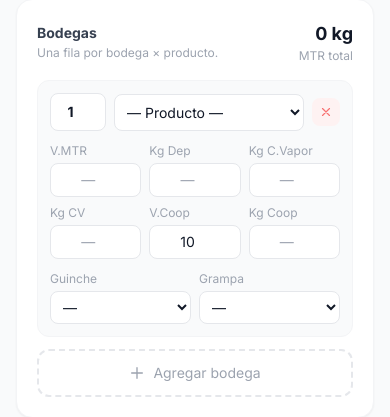
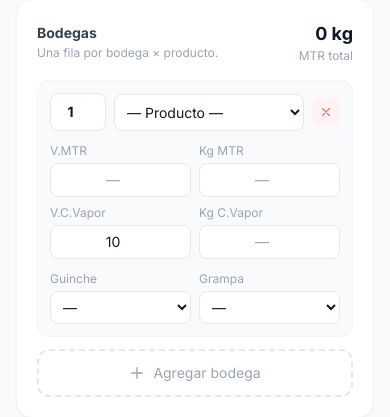
Before and after one commit to espina-jc-cloud/mtr-compras, a FastAPI app: template templates/operations/live/shift_form.html in a window 390 px wide. Shown: the part 721-1138 px from the top of the page. Run offline with FastAPI, Linux system fonts and the light colour scheme; the template is opened without the code that fills it: most values are stand-ins (such as "Sample title", 1, 10 or a date in 2020); some libraries are stand-ins or nearby versions.

Commit message:
Simplify bodega UI: remove V.Coop/Kg Coop/Dep/Kg CV from detail views
- shift_form.html: header + JS addBodegaRow now show only 8 fields
  (Bodega, Producto, V.MTR, Kg MTR, V.C.Vapor, Kg C.Vapor, Guinche, Grampa)
- shift_detail.html: per-product reconciliation, totals section, desktop table
  and mobile cards updated to match (removed Kg CV, V.Coop, Kg Coop cols;
  renamed Kg Dep→Kg MTR, V.Coop→V.C.Vapor)
- session_detail.html: product desglose now shows only Kg MTR + Kg C.Vapor +
  Total MTR (removed Depósito, Coop declarado, CV rows)

Co-Authored-By: Claude Sonnet 4.6 <noreply@anthropic.com>

```diff
--- a/templates/operations/live/shift_form.html
+++ b/templates/operations/live/shift_form.html
@@ -134,17 +134,15 @@
           <div class="text-xs text-gray-400">MTR total</div>
         </div>
       </div>
-      <div class="hidden sm:grid grid-cols-[3rem_1fr_5rem_5rem_5rem_5rem_4rem_4rem_5rem_5rem_2rem] gap-2 mb-2 px-1">
+      <div class="hidden sm:grid grid-cols-[3rem_1fr_5rem_5rem_5rem_5rem_4rem_4rem_2rem] gap-2 mb-2 px-1">
         <div class="text-xs font-semibold text-gray-400 text-center">Bod.</div>
         <div class="text-xs font-semibold text-gray-400">Producto</div>
         <div class="text-xs font-semibold text-gray-400 text-center">V.MTR</div>
-        <div class="text-xs font-semibold text-gray-400 text-center">Dep</div>
-        <div class="text-xs font-semibold text-gray-400 text-center">C.Vapor</div>
-        <div class="text-xs font-semibold text-gray-400 text-center">CV</div>
+        <div class="text-xs font-semibold text-gray-400 text-center">Kg MTR</div>
+        <div class="text-xs font-semibold text-gray-400 text-center">V.C.Vapor</div>
+        <div class="text-xs font-semibold text-gray-400 text-center">Kg C.Vapor</div>
         <div class="text-xs font-semibold text-gray-400 text-center">Gche.</div>
         <div class="text-xs font-semibold text-gray-400 text-center">Grpa.</div>
-        <div class="text-xs font-semibold text-gray-400 text-center">V.Coop</div>
-        <div class="text-xs font-semibold text-gray-400 text-center">Kg Coop</div>
         <div></div>
       </div>
       <div id="bodegas-container" class="space-y-2"></div>
@@ -388,17 +386,16 @@ function addBodegaRow(data) {
   // Desktop
   const gOpts = (sel) => `<option value="">—</option><option value="fiscal"${sel==='fiscal'?' selected':''}>Fiscal</option><option value="abordo"${sel==='abordo'?' selected':''}>A bordo</option>`;
   div.innerHTML = `
-  <div class="hidden sm:grid grid-cols-[3rem_1fr_5rem_5rem_5rem_5rem_4rem_4rem_5rem_5rem_2rem] gap-2 items-center bg-gray-50 rounded-xl px-3 py-2 border border-gray-100">
+  <div class="hidden sm:grid grid-cols-[3rem_1fr_5rem_5rem_5rem_5rem_4rem_4rem_2rem] gap-2 items-center bg-gray-50 rounded-xl px-3 py-2 border border-gray-100">
     <input name="bodega_${idx}_number" type="number" min="1" value="${rv(data,'bodega_number')}" placeholder="#" oninput="recalcBodega()" class="input-xs text-center font-bold">
     <select name="bodega_${idx}_product" class="input-xs">${productOptions(rv(data,'product'))}</select>
-    <input name="bodega_${idx}_viajes_mtr" type="number" min="0" value="${rv(data,'viajes_mtr')}" placeholder="—" class="input-xs text-center">
+    <input name="bodega_${idx}_viajes_mtr"    type="number" min="0" value="${rv(data,'viajes_mtr')}"        placeholder="—" class="input-xs text-center">
     <input name="bodega_${idx}_kg_deposito_mtr" type="number" min="0" value="${rv(data,'kg_deposito_mtr',0)}" oninput="recalcBodega()" class="input-xs text-center">
-    <input name="bodega_${idx}_kg_directo_mtr"  type="number" min="0" value="${rv(data,'kg_directo_mtr',0)}"  oninput="recalcBodega()" class="input-xs text-center">
-    <input name="bodega_${idx}_kg_cv_mtr"       type="number" min="0" value="${rv(data,'kg_cv_mtr',0)}"       oninput="recalcBodega()" class="input-xs text-center">
+    <input name="bodega_${idx}_viajes_coop"   type="number" min="0" value="${rv(data,'viajes_coop')}"       placeholder="—" class="input-xs text-center">
+    <input name="bodega_${idx}_kg_directo_mtr" type="number" min="0" value="${rv(data,'kg_directo_mtr',0)}" oninput="recalcBodega()" class="input-xs text-center">
     <select name="bodega_${idx}_tipo_guinche" class="input-xs text-center">${gOpts(rv(data,'tipo_guinche'))}</select>
     <select name="bodega_${idx}_tipo_grampa"  class="input-xs text-center">${gOpts(rv(data,'tipo_grampa'))}</select>
-    <input name="bodega_${idx}_viajes_coop"  type="number" min="0" value="${rv(data,'viajes_coop')}" placeholder="—" class="input-xs text-center">
-    <input name="bodega_${idx}_kg_coop"      type="number" min="0" value="${rv(data,'kg_coop')}"     oninput="recalcBodega()" placeholder="—" class="input-xs text-center">
+    <input type="hidden" name="bodega_${idx}_kg_cv_mtr"   value="0">
     <input type="hidden" name="bodega_${idx}_measurement" value="${rv(data,'measurement','fiscal')}">
     ${removeBtn()}
   </div>
@@ -409,14 +406,19 @@ function addBodegaRow(data) {
       <select name="bodega_${idx}_product" class="flex-1 border border-gray-200 rounded-lg px-2 py-2 text-sm focus:outline-none focus:ring-2 focus:ring-emerald-500 bg-white">${productOptions(rv(data,'product'))}</select>
       ${removeBtn()}
     </div>
-    <div class="grid grid-cols-3 gap-2">
-      ${['viajes_mtr','kg_deposito_mtr','kg_directo_mtr','kg_cv_mtr','viajes_coop','kg_coop'].map((f,fi) => {
-        const labels = ['V.MTR','Kg Dep','Kg C.Vapor','Kg CV','V.Coop','Kg Coop'];
-        const ev = fi>=1&&fi<=3?'oninput="recalcBodega()"':fi===5?'oninput="recalcBodega()"':'';
-        return `<div><div class="text-xs text-gray-400 mb-1">${labels[fi]}</div>
-        <input name="bodega_${idx}_${f}" type="number" min="0" value="${rv(data,f,fi>=1&&fi<=3?0:'')}" ${ev} placeholder="—"
-          class="w-full border border-gray-200 rounded-lg px-2 py-1.5 text-sm text-center focus:outline-none focus:ring-2 focus:ring-emerald-500 bg-white"></div>`;
-      }).join('')}
+    <div class="grid grid-cols-2 gap-2">
+      <div><div class="text-xs text-gray-400 mb-1">V.MTR</div>
+        <input name="bodega_${idx}_viajes_mtr" type="number" min="0" value="${rv(data,'viajes_mtr')}" placeholder="—"
+          class="w-full border border-gray-200 rounded-lg px-2 py-1.5 text-sm text-center focus:outline-none focus:ring-2 focus:ring-emerald-500 bg-white"></div>
+      <div><div class="text-xs text-gray-400 mb-1">Kg MTR</div>
+        <input name="bodega_${idx}_kg_deposito_mtr" type="number" min="0" value="${rv(data,'kg_deposito_mtr',0)}" oninput="recalcBodega()" placeholder="—"
+          class="w-full border border-gray-200 rounded-lg px-2 py-1.5 text-sm text-center focus:outline-none focus:ring-2 focus:ring-emerald-500 bg-white"></div>
+      <div><div class="text-xs text-gray-400 mb-1">V.C.Vapor</div>
+        <input name="bodega_${idx}_viajes_coop" type="number" min="0" value="${rv(data,'viajes_coop')}" placeholder="—"
+          class="w-full border border-gray-200 rounded-lg px-2 py-1.5 text-sm text-center focus:outline-none focus:ring-2 focus:ring-emerald-500 bg-white"></div>
+      <div><div class="text-xs text-gray-400 mb-1">Kg C.Vapor</div>
+        <input name="bodega_${idx}_kg_directo_mtr" type="number" min="0" value="${rv(data,'kg_directo_mtr',0)}" oninput="recalcBodega()" placeholder="—"
+          class="w-full border border-gray-200 rounded-lg px-2 py-1.5 text-sm text-center focus:outline-none focus:ring-2 focus:ring-emerald-500 bg-white"></div>
     </div>
     <div class="grid grid-cols-2 gap-2">
       <div><div class="text-xs text-gray-400 mb-1">Guinche</div>
@@ -424,6 +426,7 @@ function addBodegaRow(data) {
       <div><div class="text-xs text-gray-400 mb-1">Grampa</div>
         <select name="bodega_${idx}_tipo_grampa" class="w-full border border-gray-200 rounded-lg px-2 py-1.5 text-sm focus:outline-none focus:ring-2 focus:ring-emerald-500 bg-white">${gOpts(rv(data,'tipo_grampa'))}</select></div>
     </div>
+    <input type="hidden" name="bodega_${idx}_kg_cv_mtr"   value="0">
     <input type="hidden" name="bodega_${idx}_measurement" value="${rv(data,'measurement','fiscal')}">
   </div>`;
   container.appendChild(div);
```
Also changed, not shown: templates/operations/live/session_detail.html (+9 -22 lines), templates/operations/live/shift_detail.html (+16 -46 lines).
